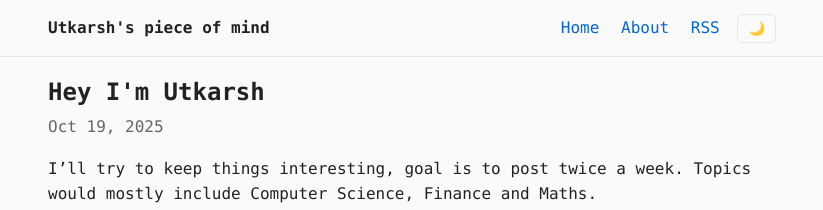
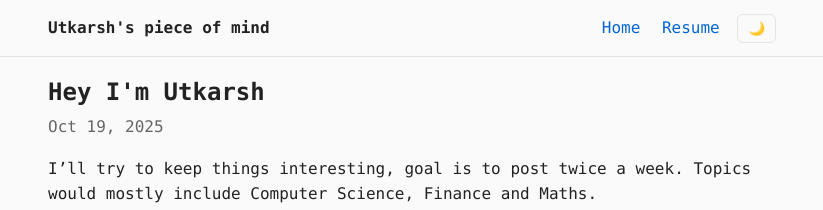
Before and after one commit to UtR491/utr491.github.io, a Jekyll site: the page built from _posts/2025-10-19-welcome.md, in a window 1280 px wide. Shown: the top 210 px of the page, without its empty margins (228-1051 px from the left). Built offline with Jekyll 4.4.1, drawn with Linux system fonts in a browser that asks for light colours.

Commit message:
upload resume

```diff
--- a/_layouts/default.html
+++ b/_layouts/default.html
@@ -23,8 +23,7 @@
       <a class="site-title" href="{{ '/' | relative_url }}">{{ site.title }}</a>
       <nav class="site-nav">
         <a href="{{ '/' | relative_url }}">Home</a>
-        <a href="{{ '/about/' | relative_url }}">About</a>
-        <a href="{{ '/feed.xml' | relative_url }}">RSS</a>
+        <a href="{{ '/assets/resume.pdf' | relative_url }}">Resume</a>
         <button id="theme-toggle" aria-label="Toggle color theme" title="Toggle theme"></button>
       </nav>
     </div>
--- a/_layouts/post.html
+++ b/_layouts/post.html
@@ -23,8 +23,7 @@
       <a class="site-title" href="{{ '/' | relative_url }}">{{ site.title }}</a>
       <nav class="site-nav">
         <a href="{{ '/' | relative_url }}">Home</a>
-        <a href="{{ '/about/' | relative_url }}">About</a>
-        <a href="{{ '/feed.xml' | relative_url }}">RSS</a>
+        <a href="{{ '/assets/resume.pdf' | relative_url }}">Resume</a>
         <button id="theme-toggle" aria-label="Toggle color theme" title="Toggle theme"></button>
       </nav>
     </div>
```
Also changed, not shown: 1 other file.
